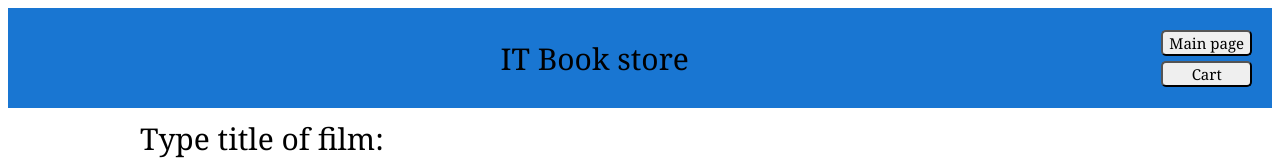
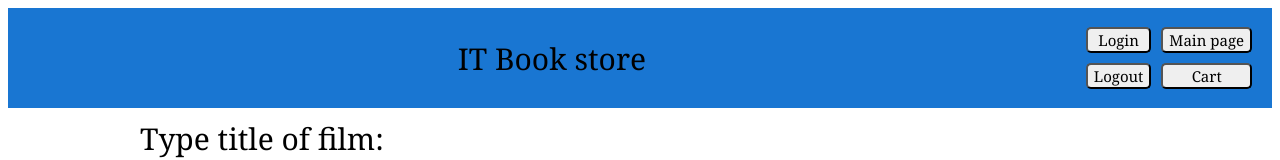
Before and after one commit to Victoria23022016/books-task, an Angular app: page / in a window 1280 px wide. Shown: the top 160 px of the page. Built offline with nearby package versions, Linux system fonts and the light colour scheme.

Commit message:
Добавила гарды на авторизацию

```diff
--- a/src/app/app-routing.module.ts
+++ b/src/app/app-routing.module.ts
@@ -4,11 +4,12 @@ import { CartComponent } from './cart/cart.component';
 import { MainPageComponent } from './main-page/main-page.component';
 import { ErrorComponent } from './error/error.component';
 import { DetailedComponent } from './detailed-book/detailed-book.component';
+import { AuthGuard } from './auth.guard';
 
 const routes: Routes = [
   { path: '', component: MainPageComponent },
   { path: 'detailed/:id', component: DetailedComponent },
-  { path: 'cart', component: CartComponent },
+  { path: 'cart', component: CartComponent, canActivate: [AuthGuard] },
   { path: 'error', component: ErrorComponent },
   { path: '**', redirectTo: '/error' },
 ];
--- a/src/app/app.component.css
+++ b/src/app/app.component.css
@@ -9,6 +9,7 @@
   justify-content: flex-end;
   padding: 20px;
   margin: 0 auto;
+  gap: 10px;
 }
 
 .main__title {
@@ -20,7 +21,7 @@
 .main__holder {
   display: flex;
   flex-direction: column;
-  gap: 5px;
+  gap: 10px;
 }
 
 .main__btn {
--- a/src/app/app.component.html
+++ b/src/app/app.component.html
@@ -1,5 +1,9 @@
 <nav class="main__navbar">
   <h1 class="main__title">IT Book store</h1>
+  <div class="main__holder">
+    <button class="main__btn" (click)="login()">Login</button>
+    <button class="main__btn" (click)="logout()">Logout</button>
+  </div>
   <div class="main__holder">
     <button
       routerLinkActive="active"
--- a/src/app/app.component.ts
+++ b/src/app/app.component.ts
@@ -1,5 +1,5 @@
 import { Component } from '@angular/core';
-import { BookService } from './book.service';
+import { GuardService } from './guard.service';
 
 @Component({
   selector: 'app-root',
@@ -7,5 +7,13 @@ import { BookService } from './book.service';
   styleUrls: ['./app.component.css'],
 })
 export class AppComponent {
-  constructor(bookService: BookService) {}
+  constructor(private readonly _guardService: GuardService) {}
+
+  login(): void {
+    this._guardService.login();
+  }
+
+  logout(): void {
+    this._guardService.logout();
+  }
 }
--- a/src/app/auth.guard.ts
+++ b/src/app/auth.guard.ts
@@ -2,19 +2,29 @@ import { Injectable } from '@angular/core';
 import {
   ActivatedRouteSnapshot,
   CanActivate,
+  Router,
   RouterStateSnapshot,
 } from '@angular/router';
 import { Observable } from 'rxjs';
-import { BookService } from './book.service';
+import { GuardService } from './guard.service';
 
 @Injectable({ providedIn: 'root' })
 export class AuthGuard implements CanActivate {
-  constructor(_bookService: BookService) {}
+  constructor(
+    private readonly _guardService: GuardService,
+    private readonly _router: Router
+  ) {}
 
   canActivate(
     route: ActivatedRouteSnapshot,
     state: RouterStateSnapshot
   ): Observable<boolean> | Promise<boolean> | boolean {
-    return false;
+    return this._guardService.isAuthenticated().then((isAuth) => {
+      if (isAuth) {
+        return true;
+      } else {
+        return false;
+      }
+    });
   }
 }
--- a/src/app/book.service.ts
+++ b/src/app/book.service.ts
@@ -21,7 +21,6 @@ export interface CartItem {
 })
 export class BookService {
   cartItems: CartItem[] = [];
-  isAuth: boolean = false;
 
   getBooks(): Book[] {
     return listOfBooks;
@@ -109,16 +108,4 @@ export class BookService {
       }, 0);
     return totalCost;
   }
-
-  login() {
-    this.isAuth = true;
-  }
-
-  logout() {
-    this.isAuth = false;
-  }
-
-  isAuthenticated(): boolean {
-    return this.isAuth;
-  }
 }
--- /dev/null
+++ b/src/app/guard.service.ts
@@ -0,0 +1,22 @@
+import { Injectable } from '@angular/core';
+
+@Injectable({ providedIn: 'root' })
+export class GuardService {
+  private isAuth = false;
+
+  login(): void {
+    this.isAuth = true;
+  }
+
+  logout(): void {
+    this.isAuth = false;
+  }
+
+  isAuthenticated(): Promise<boolean> {
+    return new Promise((resolve) => {
+      setTimeout(() => {
+        resolve(this.isAuth);
+      }, 0);
+    });
+  }
+}
```
